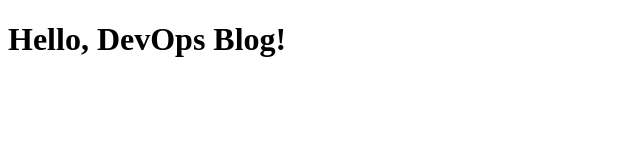
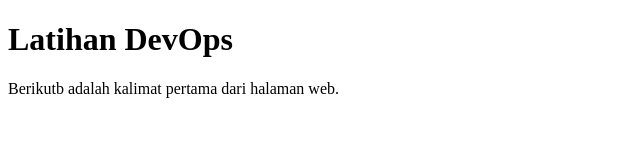
Before and after one commit to jocelynng0108/DevOps_Class_Project, a plain HTML site: page index.html in a window 1280 px wide. Shown: the whole page, without its empty margins (0-640 px from the left). Drawn offline with Linux system fonts and the light colour scheme.

Commit message:
Update index.html

```diff
--- a/index.html
+++ b/index.html
@@ -1,9 +1,7 @@
 <!DOCTYPE html>
 <html>
-<head>
-  <title>Latihan Website</title>
-</head>
 <body>
-  <h1>Hello, DevOps Blog!</h1>
+  <h1>Latihan DevOps</h1>
+  <p>Berikutb adalah kalimat pertama dari halaman web. </p>
 </body>
 </html>
```
